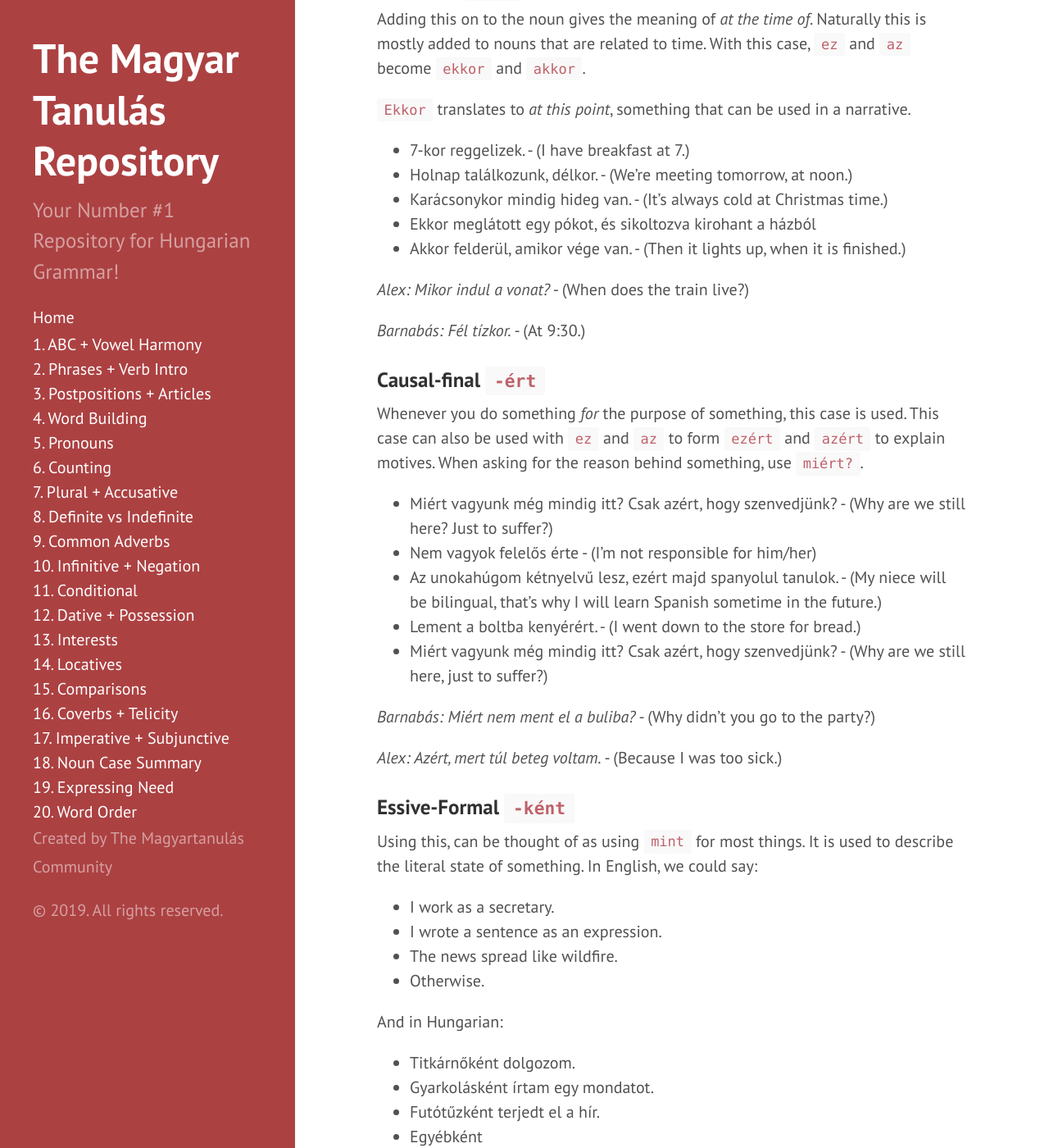
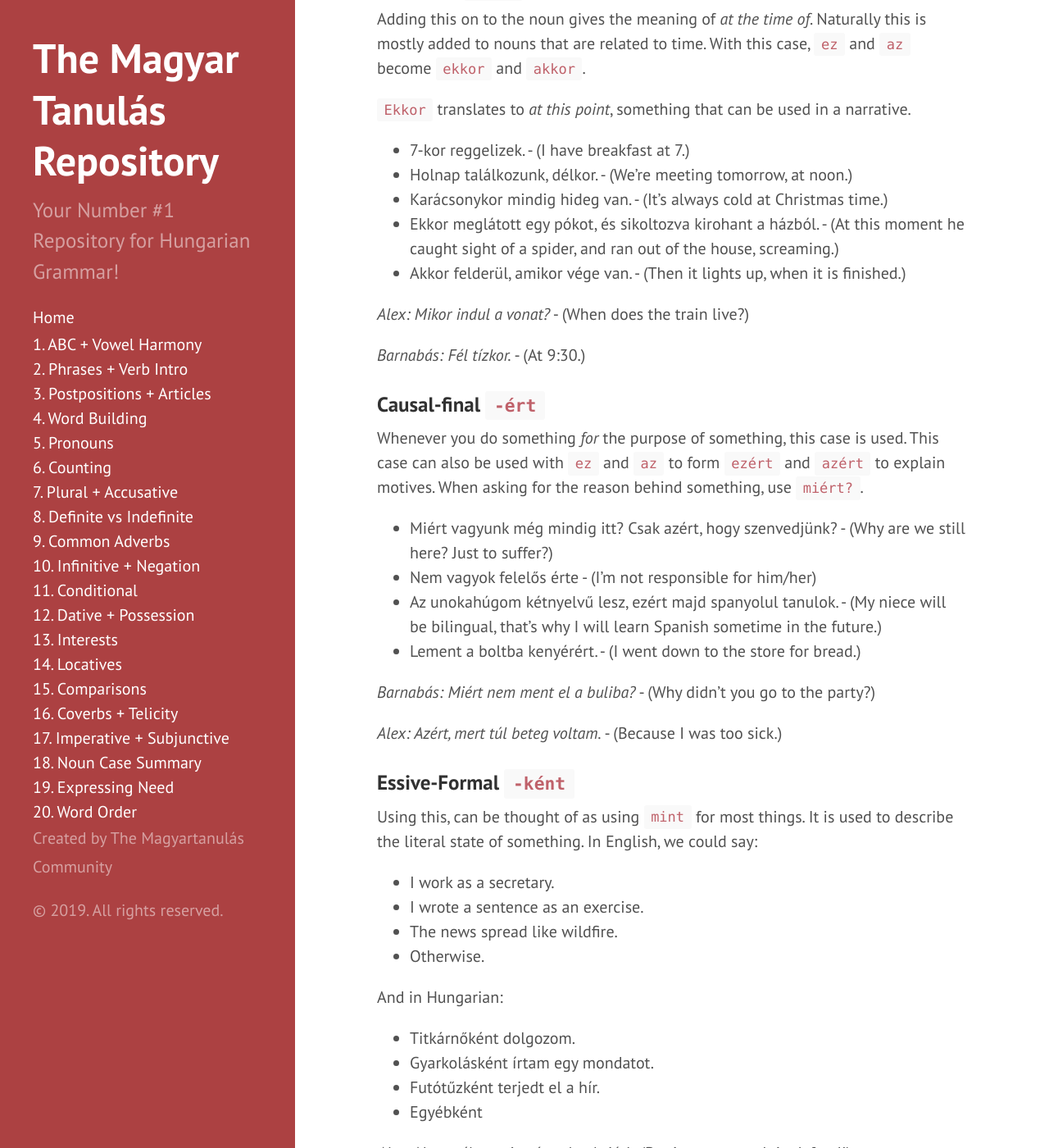
Before and after one commit to Magyartanulas/magyartanulas.github.io, a Jekyll site: the page built from noun_case_summary.md, in a window 1280 px wide and 1400 px high, scrolled down 1880 px. Shown: the whole window at 82% size. Built offline with Jekyll 4.4.1, drawn with Linux system fonts in a browser that asks for light colours; Markdown is read by kramdown in place of the engine named in the settings; some of the changed text lies outside the part shown.

Commit message:
Update noun_case_summary.md

```diff
--- a/noun_case_summary.md
+++ b/noun_case_summary.md
@@ -62,7 +62,7 @@ Adding this on to the noun gives the meaning of *at the time of*. Naturally this
 * 7-kor reggelizek. - (I have breakfast at 7.)
 * Holnap találkozunk, délkor. - (We're meeting tomorrow, at noon.)
 * Karácsonykor mindig hideg van. - (It's always cold at Christmas time.)
-* Ekkor meglátott egy pókot, és sikoltozva kirohant a házból
+* Ekkor meglátott egy pókot, és sikoltozva kirohant a házból. - (At this moment he caught sight of a spider, and ran out of the house, screaming.)
 * Akkor felderül, amikor vége van. - (Then it lights up, when it is finished.)
 
 *Alex: Mikor indul a vonat?* - (When does the train live?)
@@ -77,7 +77,6 @@ Whenever you do something *for* the purpose of something, this case is used. Thi
 * Nem vagyok felelős érte - (I'm not responsible for him/her)
 * Az unokahúgom kétnyelvű lesz, ezért majd spanyolul tanulok. - (My niece will be bilingual, that's why I will learn Spanish sometime in the future.)
 * Lement a boltba kenyérért. - (I went down to the store for bread.)
-* Miért vagyunk még mindig itt? Csak azért, hogy szenvedjünk? - (Why are we still here, just to suffer?)
 
 *Barnabás: Miért nem ment el a buliba?* - (Why didn't you go to the party?)
 
@@ -88,7 +87,7 @@ Whenever you do something *for* the purpose of something, this case is used. Thi
 Using this, can be thought of as using `mint` for most things. It is used to describe the literal state of something. In English, we could say:
 
 * I work as a secretary.
-* I wrote a sentence as an expression.
+* I wrote a sentence as an exercise.
 * The news spread like wildfire.
 * Otherwise.
 
```
Also changed, not shown: other parts of noun_case_summary.md (+2 -2 lines).
